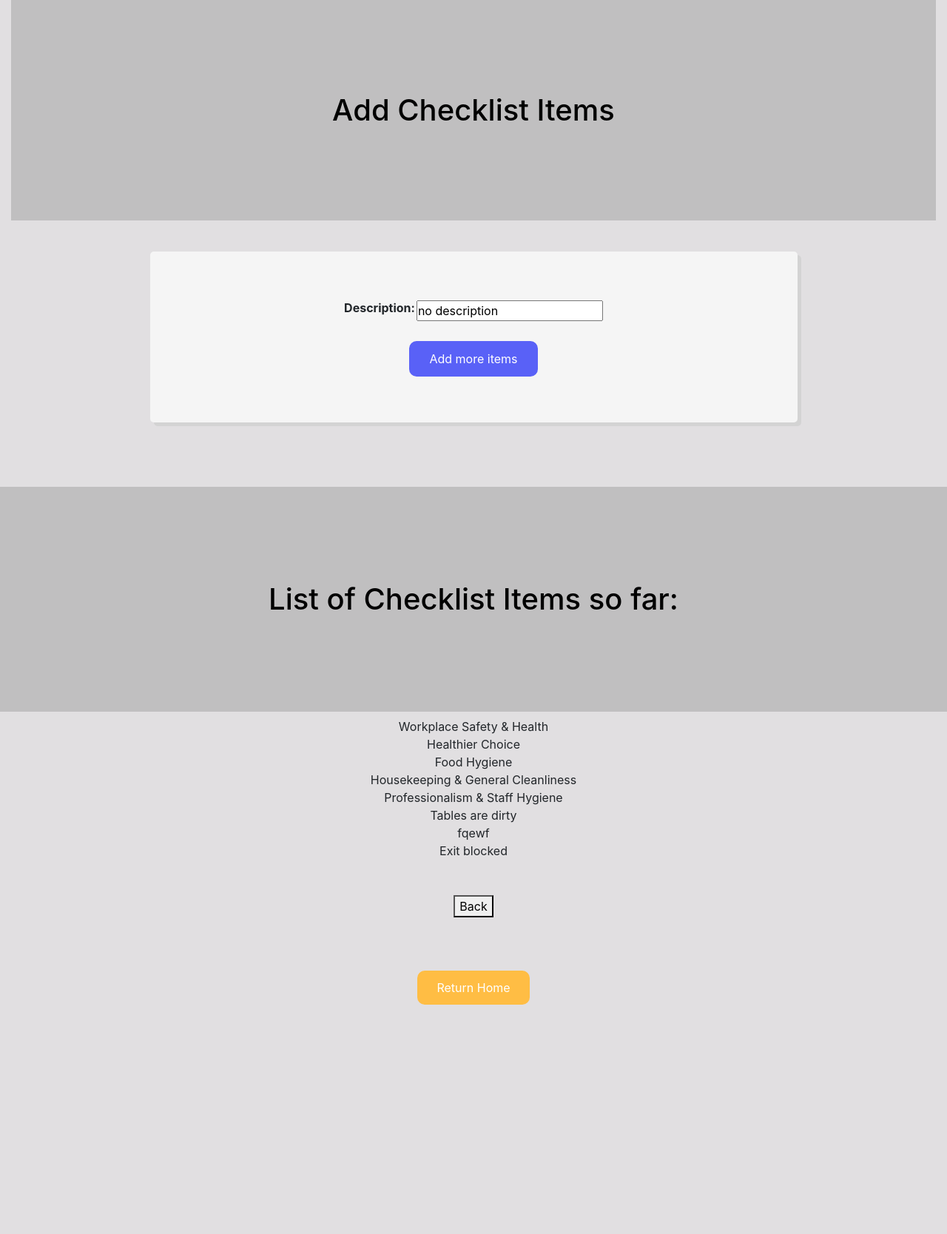
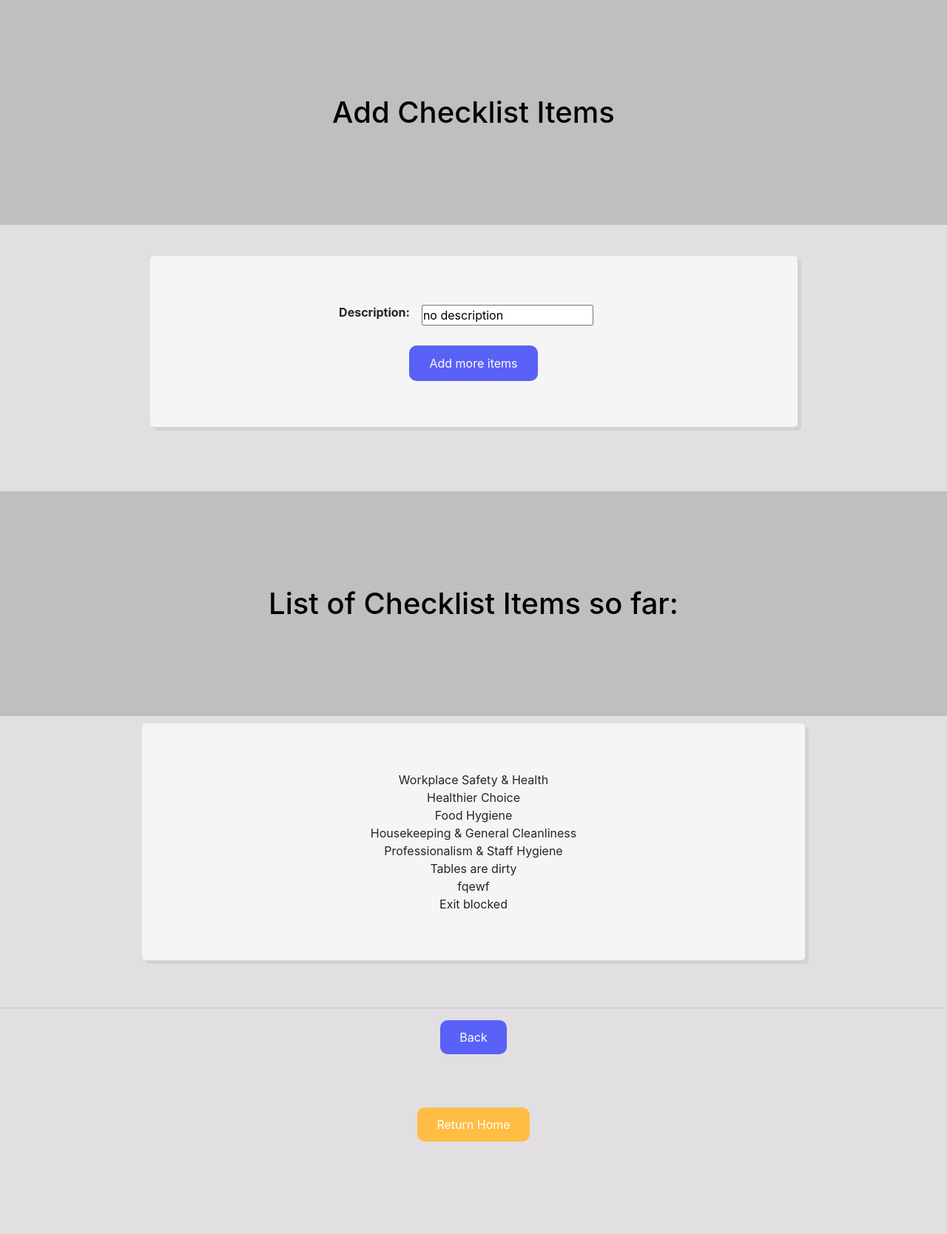
Before and after one commit to pjx98/TecWatch, a Django app: template checklist/templates/add_item.html in a window 1280 px wide. Shown: the whole page at 74% size. Before the commit the page ends 1358 px from the top, so only its background shows below. Run offline with Django 3.2, Linux system fonts and the light colour scheme; the template is opened without the code that fills it: values that come from a table or form of the project are taken from there, others are empty; data comes from the database, SQL or seed files in the repository; both versions use the stored data as it was after the commit; parts of the project's set-up code (start-up, migrations or seed data) failed here and were passed over; some libraries are stand-ins or nearby versions.

Commit message:
GODOBYE DESC BOX

```diff
--- a/checklist/static/css/add_item.css
+++ b/checklist/static/css/add_item.css
@@ -13,9 +13,6 @@ h2{
     color:#5961F7;
 }
 
-label.description {
-    padding-right: 10px;
-}
 
 
 form {
@@ -33,14 +30,17 @@ form {
 }
 
 input {
-    max-width: 100%;
     max-height: 100%;
     margin: 0px;
     padding: 0px;
     overflow:hidden;
+    width: calc(100% - 20px);
 }
 
-
+th {
+    padding-right: 15px;
+    text-align: left;
+}
 
 .btn-primary {
     transition-duration: 0.2s;
@@ -74,9 +74,6 @@ input {
     border-color: #FFBD44;
 }
 
-#id_description{
-    box-sizing: border-box;
-}
 
 #additembtn {
     background-color: #5961F7;
@@ -91,3 +88,8 @@ input {
     display: inline-block;
     font-size: 16px;
 }
+#additembtn:hover {
+    color: #5961F7;
+    background-color: #fff;
+
+}
--- a/checklist/templates/add_item.html
+++ b/checklist/templates/add_item.html
@@ -8,6 +8,8 @@
     <link rel="stylesheet" href="https://use.fontawesome.com/releases/v5.6.1/css/all.css"
         integrity="sha384-gfdkjb5BdAXd+lj+gudLWI+BXq4IuLW5IT+brZEZsLFm++aCMlF1V92rMkPaX4PP" crossorigin="anonymous">
 
+    <link rel="shortcut icon" href="#">
+
     <script src="https://ajax.googleapis.com/ajax/libs/jquery/3.3.1/jquery.min.js"></script>
 
     {% load static %}
@@ -16,19 +18,27 @@
 
 <body>
 <center>
+    <h1>Add Checklist Items</h1>
+
     <div class="col-12">
-        <h1>Add Checklist Items</h1>
+
         <br>
+
         <form action = "/checklist/additems/" method="POST" id = "itemForm" enctype="multipart/form-data">
             {% csrf_token %}
 
             <table>
-                {{form}}
-
+                <tr>
+                    <th>
+                    <label for="id_description" id="descid">Description:</label>
+                    </th>
+                    <td>
+                    {{form.description}}
+                    </td>
+                </tr>
             </table>
             <br>
             <button type="submit" name='submit_description' id="additembtn" form="itemForm">Add more items</button>
-
 
         </form>
     </div>
@@ -36,32 +46,29 @@
 
     <h1>List of Checklist Items so far: <br> </h1>
 
+    <form>
     {% for i in items %}
         {{i.description}} <br>
 
     {% empty %}
 
     {% endfor %}
-
-    <br><br>
-    <button type="submit" name='back' value="score" onClick="javascript:history.go(-1);">Back</button>
+    </form>
+    <hr>
+    <button type="submit" class="btn btn-primary" name='back' value="score" onClick="javascript:history.go(-1);">Back</button>
 
     <div class="col-12 text-center">
+
         <form action="/singhealth/homestaff/" method="POST" id="returnform"
             enctype="multipart/form-data">
             {% csrf_token %}
             <button type="submit" class="btn btn-primary" name="return" id="returnbutton"
                 value={{staff.username}} form="idForm">Return Home</button>
+        </form>
 
-
-        </form>
     </div>
 
 
-
 </center>
-
-
-
 </body>
 </html>
```
Also changed, not shown: db.sqlite3.
